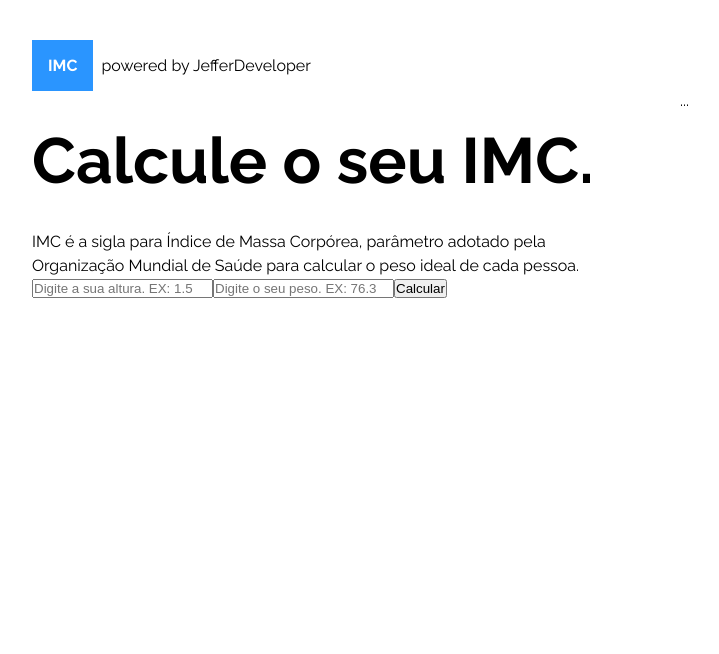
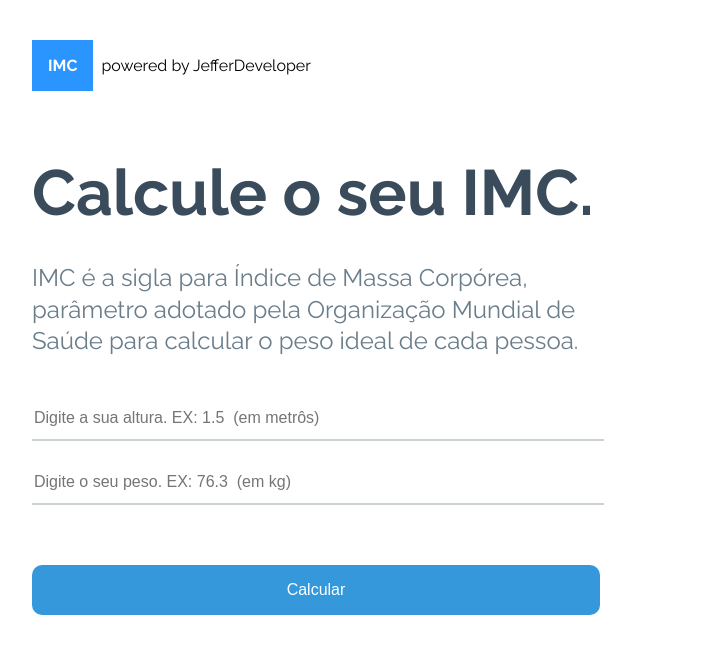
Before and after one commit to Jeffersoncharlles/calc-imc, a React (Create React App) app: page / in a window 1280 px wide. Shown: the top 654 px of the page, without its empty margins (0-719 px from the left). Built offline with nearby package versions, Linux system fonts and the light colour scheme.

Commit message:
chore:start helpers imc and types  commit

```diff
--- a/src/App.tsx
+++ b/src/App.tsx
@@ -1,6 +1,7 @@
 import { useState } from 'react';
 import { toast } from 'react-toastify';
 import { Header } from './components/Header'
+import { calculateImc, levels } from './helpers/imc';
 import styles from './styles/global.module.scss'
 
 export const App = () => {
@@ -8,8 +9,11 @@ export const App = () => {
     const [weightField, setWeightField] = useState<number>(0);
 
 
+
+
     const handleCalculateIMC = () => {
         if (heightField && weightField) {
+            // calculateImc(heightField, weightField)
 
         } else {
             toast.warning("Digite todos os campos.")
@@ -41,7 +45,7 @@ export const App = () => {
                     <button onClick={handleCalculateIMC}>Calcular</button>
                 </section>
                 <section className={styles.containerRight}>
-                    ...
+
                 </section>
             </main>
         </div>
--- /dev/null
+++ b/src/helpers/imc.ts
@@ -0,0 +1,37 @@
+
+export interface ILevels {
+    title: string;
+    color: string;
+    icon: 'down' | 'up'
+    imc: number[];
+    yourImc?: number;
+}
+
+export interface ImcProps {
+    height: number;
+    weight: number;
+}
+
+export const levels: ILevels[] = [
+    { title: 'Magreza', color: '#96A3AB', icon: 'down', imc: [0, 18.5] },
+    { title: 'Normal', color: '#0EAD69', icon: 'up', imc: [18.6, 24.9] },
+    { title: 'Sobrepeso', color: '#E2B036', icon: 'down', imc: [25, 30] },
+    { title: 'Obesidade', color: '#C3423F', icon: 'down', imc: [30.1, 99] },
+];
+
+export const calculateImc = ({ height, weight }: ImcProps) => {
+    //peso dividido pela a raiz quadrada da altura
+    const imc = weight / (height * height);
+
+    for (let i in levels) {
+        //imc for maior ou igual a levels imc array posição 0
+        //e for menor ou igual array posição 1
+        if (imc >= levels[i].imc[0] && imc < levels[i].imc[1]) {
+            //retornar a categoria ja com o imc
+            levels[i].yourImc = imc;
+            return levels[i];
+            //retornar o próprio level
+        }
+    }
+    return null;
+}
--- a/src/styles/global.module.scss
+++ b/src/styles/global.module.scss
@@ -54,6 +54,7 @@ html {
 
 .containerMain {
     display: flex;
+
 }
 
 .containerLeft {
@@ -63,11 +64,43 @@ html {
     h1 {
         font-size: 4rem;
         margin-bottom: 2rem;
-        margin-top: 2rem;
+        margin-top: 4rem;
+        color: #3A4B5C;
     }
 
     p {
-        line-height: 1.5;
+        line-height: 1.32;
+        font-size: 1.5rem;
+        margin-bottom: 2.5rem;
+        color: #6A7D8B;
+    }
+
+    input {
+        width: 100%;
+        border: 0;
+        border-bottom: 2px solid rgba(150, 163, 171, $alpha: 0.5);
+        padding: 0.75rem 0.125rem;
+        margin-bottom: 1.25rem;
+        font-size: 1rem;
+        outline: 0;
+    }
+
+    button {
+        // background: #227c9d;
+        background: var(--toastify-color-info);
+        color: #FFF;
+        font-size: 1rem;
+        border: 0;
+        border-radius: 0.625rem;
+        padding: 1rem 0;
+        width: 100%;
+        margin-top: 2.5rem;
+
+        transition: filter ease 0.3s;
+
+        &:hover {
+            filter: brightness(0.9);
+        }
     }
 }
 
```
